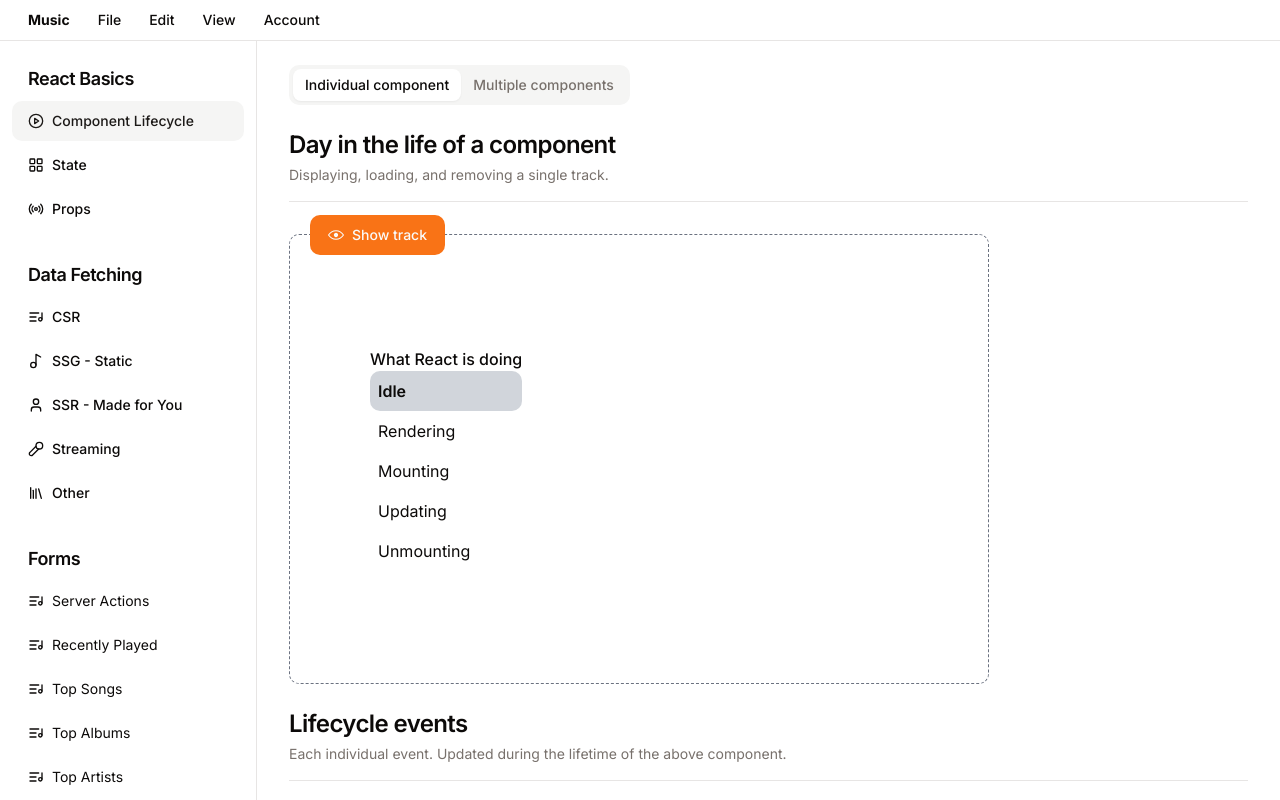
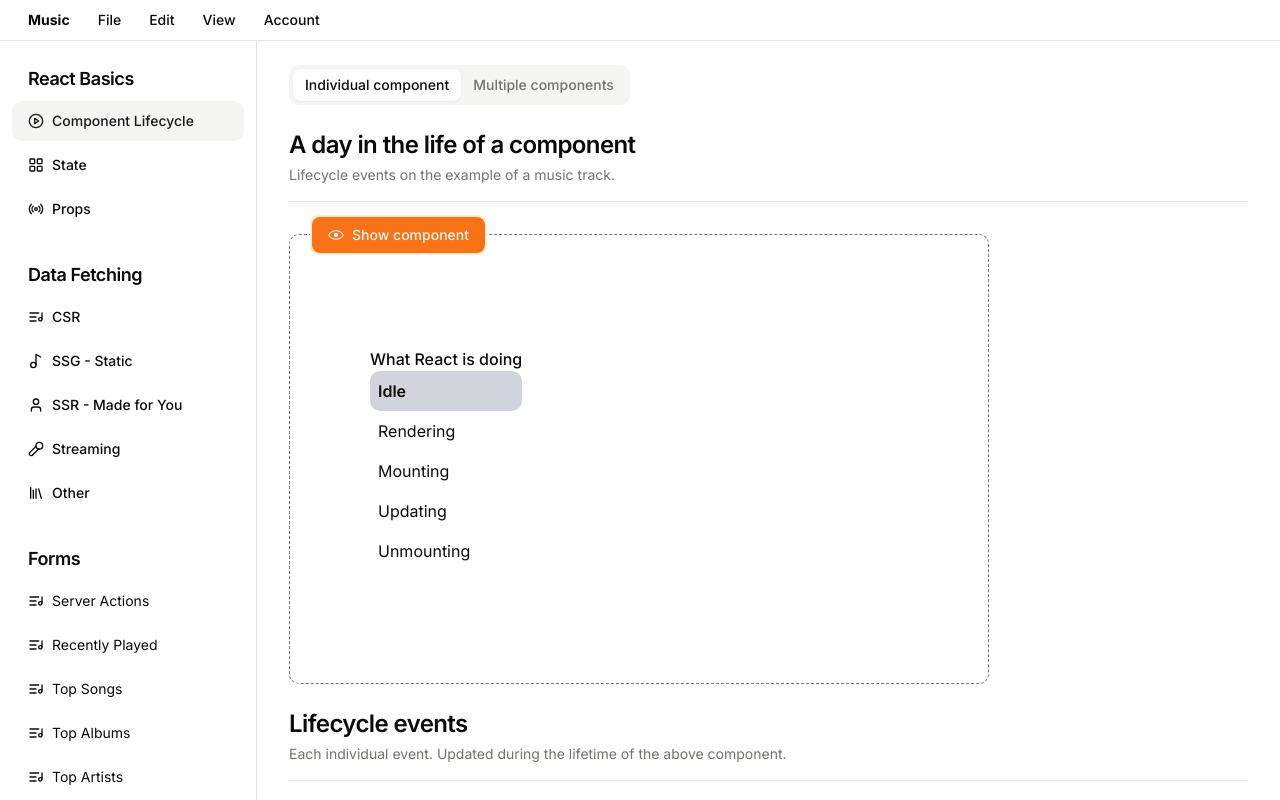
Before and after one commit to hasToggle/nextjs-playground, a Next.js app: page / in a window 1280 px wide. Shown: the top 800 px of the page. Built offline with nearby package versions, Linux system fonts and the light colour scheme.

Commit message:
add lifecycles for multiple components

```diff
--- a/app/page.tsx
+++ b/app/page.tsx
@@ -70,10 +70,10 @@ export default function MusicPage() {
               <div className="flex items-center justify-between">
                 <div className="space-y-1">
                   <h2 className="text-2xl font-semibold tracking-tight">
-                    Day in the life of a component
+                    A day in the life of a component
                   </h2>
                   <p className="text-sm text-muted-foreground">
-                    Displaying, loading, and removing a single track.
+                    Lifecycle events on the example of a music track.
                   </p>
                 </div>
               </div>
@@ -82,7 +82,7 @@ export default function MusicPage() {
                 <span className="absolute -top-5 left-1 rounded-md px-4 font-medium">
                   {/* <SwitchWithLabel label="Show" /> */}
                   <Button
-                    className="border-2 border-transparent hover:border-orange-950"
+                    className="border-2 border-orange-100 hover:border-orange-950"
                     onClick={() => {
                       if (show) {
                         setShow(false);
@@ -98,7 +98,7 @@ export default function MusicPage() {
                     ) : (
                       <EyeOpenIcon className="mr-2 h-4 w-4" />
                     )}{" "}
-                    {show ? "Hide" : "Show"} track
+                    {show ? "Hide" : "Show"} component
                   </Button>
                 </span>
                 <div className="flex max-w-[420px] flex-col items-center justify-center">
@@ -167,7 +167,7 @@ export default function MusicPage() {
               <div className="flex items-center justify-between">
                 <div className="space-y-1">
                   <h2 className="text-2xl font-semibold tracking-tight">
-                    Day in the life of every component
+                    A day in the life of every component
                   </h2>
                   <p className="text-sm text-muted-foreground">
                     Every single component has its own lifecycle.
@@ -175,20 +175,7 @@ export default function MusicPage() {
                 </div>
               </div>
               <Separator className="my-4" />
-              <div className="relative flex h-[450px] space-x-20 rounded-md border border-dashed border-gray-500">
-                <div className="mt-5 ml-5 flex space-x-4 pb-4">
-                  {listenNowAlbums.map((album) => (
-                    <AlbumArtwork
-                      key={album.name}
-                      album={album}
-                      className="w-[250px]"
-                      aspectRatio="portrait"
-                      width={250}
-                      height={330}
-                    />
-                  ))}
-                </div>
-              </div>
+              <AlbumArtworks />
             </TabsContent>
           </Tabs>
 
@@ -208,6 +195,46 @@ export default function MusicPage() {
         </div>
       </div>
     </>
+  );
+}
+
+function AlbumArtworks() {
+  return (
+    <div className="relative flex h-[450px] space-x-20 rounded-md border border-dashed border-gray-500">
+      <div className="mt-10 ml-5 flex space-x-4 pb-4">
+        {listenNowAlbums.map((album) => (
+          <Artwork key={album.name} album={album} />
+        ))}
+      </div>
+    </div>
+  );
+}
+
+function Artwork({ album }: { album: any }) {
+  const [lifecycleState, setLifecycleState] = useState<string>("idle");
+
+  const handleState = useCallback(
+    (status: any) => setLifecycleState(status),
+    []
+  );
+
+  return (
+    <div
+      key={album.name}
+      className={`relative rounded-md border border-dashed`}
+    >
+      <span className="absolute -top-7 left-0 rounded-md px-4 font-medium">
+        {lifecycleState}
+      </span>
+      <AlbumArtwork
+        album={album}
+        className="w-[250px]"
+        aspectRatio="portrait"
+        width={250}
+        height={330}
+        onMount={handleState}
+      />
+    </div>
   );
 }
 
--- a/components/album-artwork.tsx
+++ b/components/album-artwork.tsx
@@ -58,11 +58,6 @@ export function AlbumArtwork({
       onMount?.("unmounting");
     };
   }, [onMount]);
-
-  /*
-    current: useEffect runs once - to connect to stream
-    add: useEffect runs multiple times - to get chunks of data
-  */
 
   useEffect(() => {
     if (!rendering) {
```
